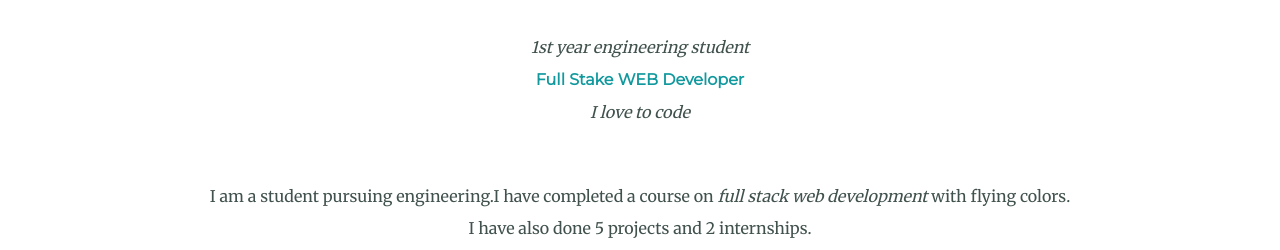
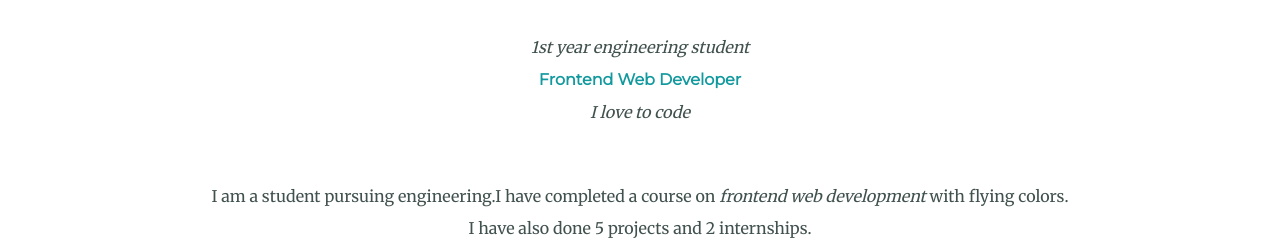
Before and after one commit to sakshiss23/basic-portfolio, a plain HTML site: page index.html in a window 1280 px wide. Shown: the part 799-1049 px from the top of the page. Drawn offline with Linux system fonts and the light colour scheme.

Commit message:
Update index.html

```diff
--- a/index.html
+++ b/index.html
@@ -21,9 +21,9 @@
           <img class="circular" src="https://instagram.fpat2-1.fna.fbcdn.net/v/t51.2885-19/s320x320/101114316_237701164195299_1520926684918841344_n.jpg?_nc_ht=instagram.fpat2-1.fna.fbcdn.net&_nc_ohc=QyIlSOv3veoAX89HyeD&oh=1ee1260e89cc5c289515f3c6b2376e68&oe=5F9DDE62" alt="sakshi's profile picture">
           <h2 class="hello">Hello.</h2>
           <p><em>1st year engineering student</em><br>
-            <strong><a href="https://www.udemy.com/">Full Stake WEB Developer</a></strong><br>
+            <strong><a href="https://www.udemy.com/">Frontend Web Developer</a></strong><br>
             <i> I love to code</i></p><br>
-            <p>I am a student pursuing engineering.I have completed a course on <em>full stack web development</em> with flying colors.<br>
+            <p>I am a student pursuing engineering.I have completed a course on <em>frontend web development</em> with flying colors.<br>
              I have also done 5 projects and 2 internships.<br>
              I wish to work with more people in future and statisfy them with my work. My clients have given me positive feedback for my previous websites.</p>
         </div>
```
